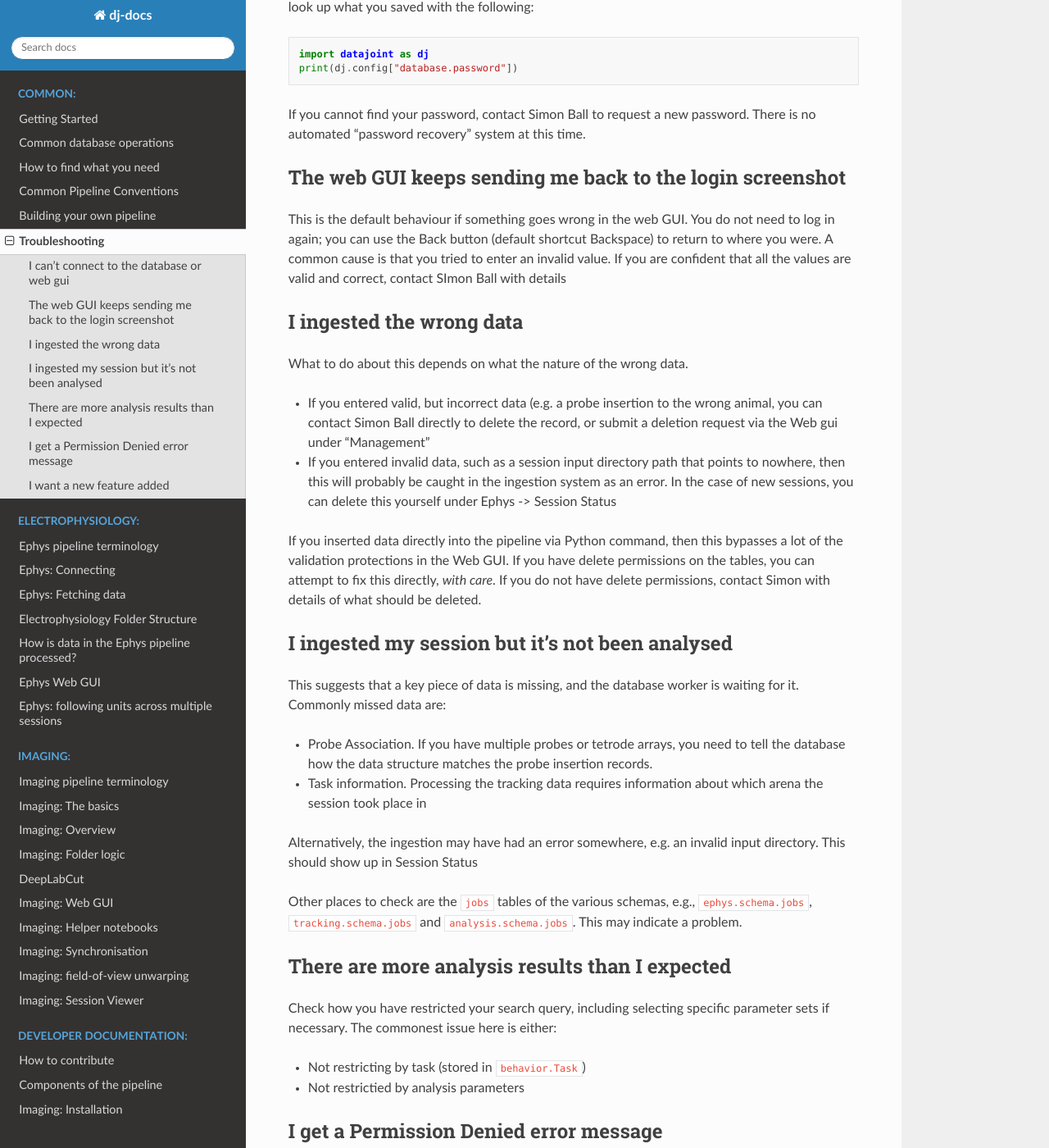
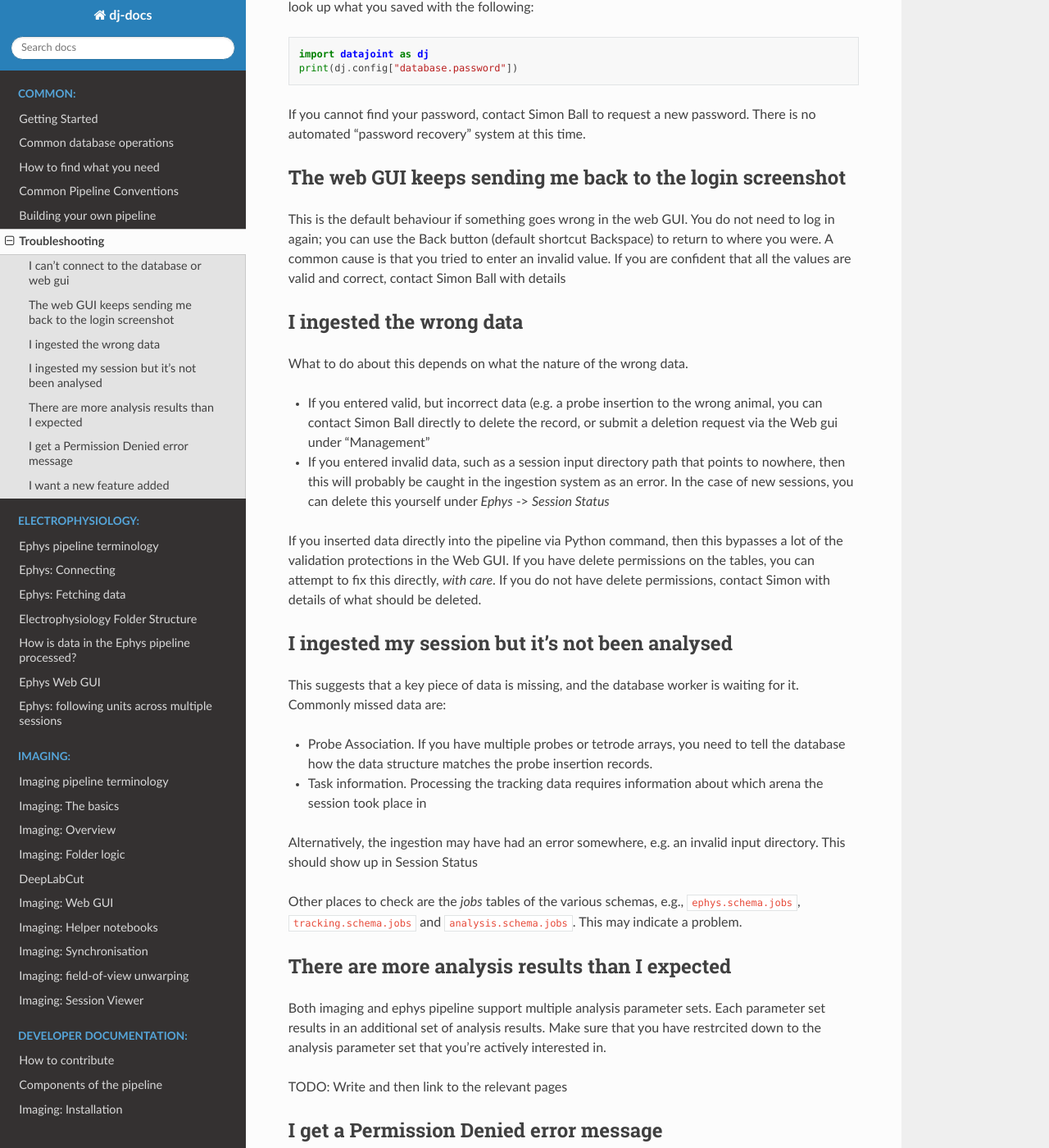
Before and after one commit to kavli-ntnu/dj-docs, a Sphinx documentation site: the page built from docs/common/troubleshooting.rst, in a window 1280 px wide and 1400 px high, scrolled down 748 px. Shown: the whole window at 82% size. Built offline with Sphinx 7.4.7 and the Read the Docs theme 2.0.0, drawn with Linux system fonts in a browser that asks for light colours; some of the changed text lies outside the part shown.

Commit message:
Convert `troubleshooting` to rst for linking

````diff
--- a/docs/common/troubleshooting.md
+++ b/docs/common/troubleshooting.rst
@@ -1,58 +1,81 @@
-## Troubleshooting
+.. _Common troubleshooting:
+
+=====================
+Troubleshooting
+=====================
 
 Both the ephys and imaging pipelines are complicated software systems with many moving parts. It is possible for things to go wrong.
 
 This page lists some of the common errors that researchers have experienced, and what you can do about it. If your problem doesn't fit into any of these categories, or the answer is not helpful, then contact Simon Ball for assistance.
 
 When assistance is needed, I can help you faster if you provide as much precise information up-front as possible.
+
 * What were you doing when it went wrong? Any recent GUI actions or python commands?
 * What does the error message say *exactly*? Copy/paste the text or take a screenshot
 * What, if anything, have you already tried (that didn't work) to fix the problem?
 * What actions can I take to reproduce the same error message?
 
-#### I can't connect to the database or web gui
+
+
+I can't connect to the database or web gui
+----------------------------------------------
 
 If working from home, make sure that your VPN connection to NTNU is active. Both webgui and database access require you to be part of NTNU's internal network
 
 Make sure your username and password are spelled correctly. The pipelines deliberately reuse your NTNU username, but **NOT** your NTNU password. You have a separate password for the pipelines.
 
-You may have saved your password in Python using `dj.config.save_global()`. In that case, you can look up what you saved with the following:
-```python
-import datajoint as dj
-print(dj.config["database.password"])
-```
+You may have saved your password in Python using ``dj.config.save_global()``. In that case, you can look up what you saved with the following:
+
+.. code-block:: python
+
+  import datajoint as dj
+  print(dj.config["database.password"])
+
 
 If you cannot find your password, contact Simon Ball to request a new password. There is no automated "password recovery" system at this time.
 
-#### The web GUI keeps sending me back to the login screenshot
 
-This is the default behaviour if something goes wrong in the web GUI. You do not need to log in again; you can use the Back button (default shortcut Backspace) to return to where you were. A common cause is that you tried to enter an invalid value. If you are confident that all the values are valid and correct, contact SImon Ball with details
 
-#### I ingested the wrong data
+The web GUI keeps sending me back to the login screenshot
+-----------------------------------------------------------
+
+This is the default behaviour if something goes wrong in the web GUI. You do not need to log in again; you can use the Back button (default shortcut Backspace) to return to where you were. A common cause is that you tried to enter an invalid value. If you are confident that all the values are valid and correct, contact Simon Ball with details
+
+
+
+I ingested the wrong data
+------------------------------------
 
 What to do about this depends on what the nature of the wrong data.
+
 * If you entered valid, but incorrect data (e.g. a probe insertion to the wrong animal, you can contact Simon Ball directly to delete the record, or submit a deletion request via the Web gui under "Management"
-* If you entered invalid data, such as a session input directory path that points to nowhere, then this will probably be caught in the ingestion system as an error. In the case of new sessions, you can delete this yourself under Ephys -> Session Status
+* If you entered invalid data, such as a session input directory path that points to nowhere, then this will probably be caught in the ingestion system as an error. In the case of new sessions, you can delete this yourself under *Ephys* -> *Session Status*
 
 If you inserted data directly into the pipeline via Python command, then this bypasses a lot of the validation protections in the Web GUI. If you have delete permissions on the tables, you can attempt to fix this directly, *with care*. If you do not have delete permissions, contact Simon with details of what should be deleted.
 
-#### I ingested my session but it's not been analysed
+I ingested my session but it's not been analysed
+--------------------------------------------------
 
 This suggests that a key piece of data is missing, and the database worker is waiting for it. Commonly missed data are:
+
 * Probe Association. If you have multiple probes or tetrode arrays, you need to tell the database how the data structure matches the probe insertion records.
 * Task information. Processing the tracking data requires information about which arena the session took place in
 
 Alternatively, the ingestion may have had an error somewhere, e.g. an invalid input directory. This should show up in Session Status
 
-Other places to check are the `jobs` tables of the various schemas, e.g., `ephys.schema.jobs`, `tracking.schema.jobs` and `analysis.schema.jobs`. This may indicate a problem.
+Other places to check are the `jobs` tables of the various schemas, e.g., ``ephys.schema.jobs``, ``tracking.schema.jobs`` and ``analysis.schema.jobs``. This may indicate a problem.
 
-#### There are more analysis results than I expected
 
-Check how you have restricted your search query, including selecting specific parameter sets if necessary. The commonest issue here is either:
-* Not restricting by task (stored in `behavior.Task`)
-* Not restrictied by analysis parameters
 
-#### I get a Permission Denied error message
+There are more analysis results than I expected
+------------------------------------------------
+
+Both imaging and ephys pipeline support multiple analysis parameter sets. Each parameter set results in an additional set of analysis results. Make sure that you have restrcited down to the analysis parameter set that you're actively interested in.
+
+TODO: Write and then link to the relevant pages
+
+I get a Permission Denied error message
+---------------------------------------------
 
 The most likely source of this error is attempting to insert into, or delete from, tables in the common schema.
 
@@ -60,4 +83,8 @@
 
 The reason for this choice is to minimise the risk of damaging the stored data, as controls cannot be finegrained to, e.g., only allow users to delete their *own* data: if you have delete permission, you have delete permission to an entire table.
 
-#### I want a new feature added
+
+I want a new feature added
+------------------------------
+
+Contact Simon or Thinh to discuss. It is also possible to implement your own personal pipelines.
````
